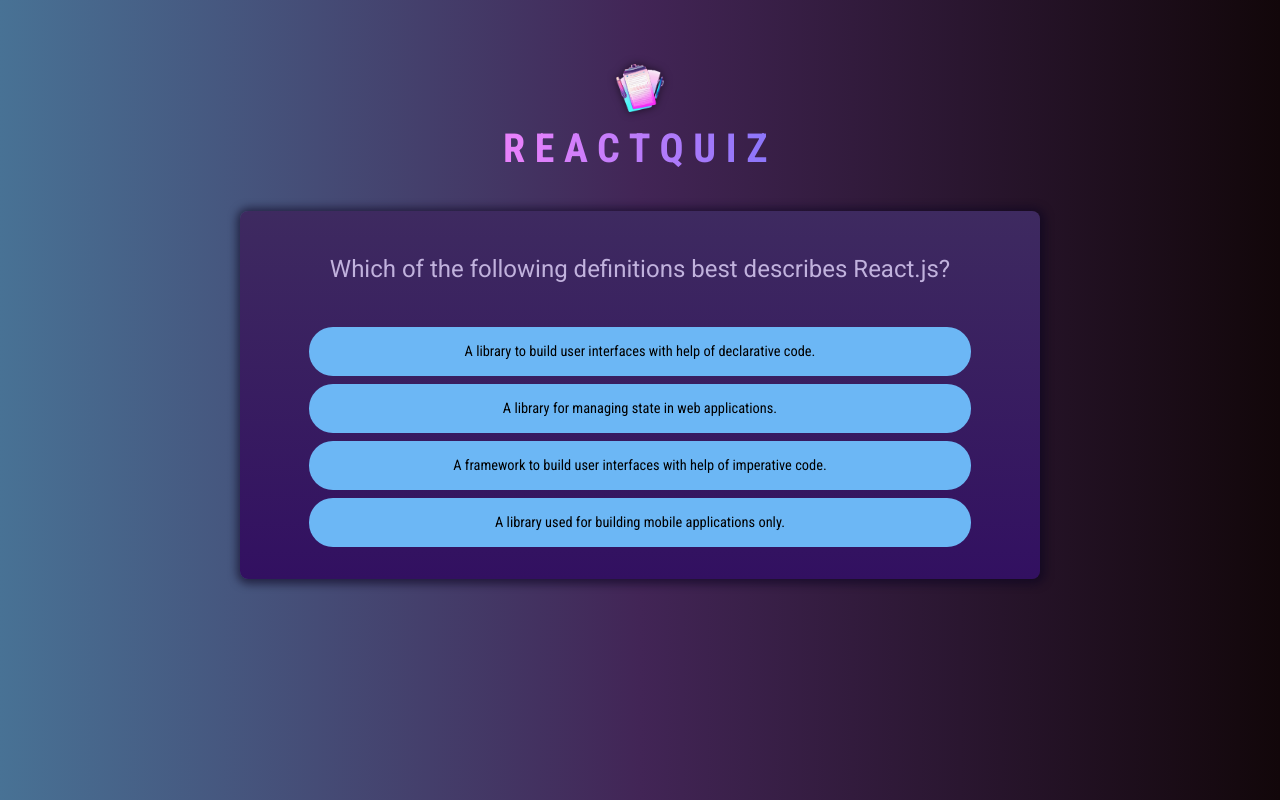
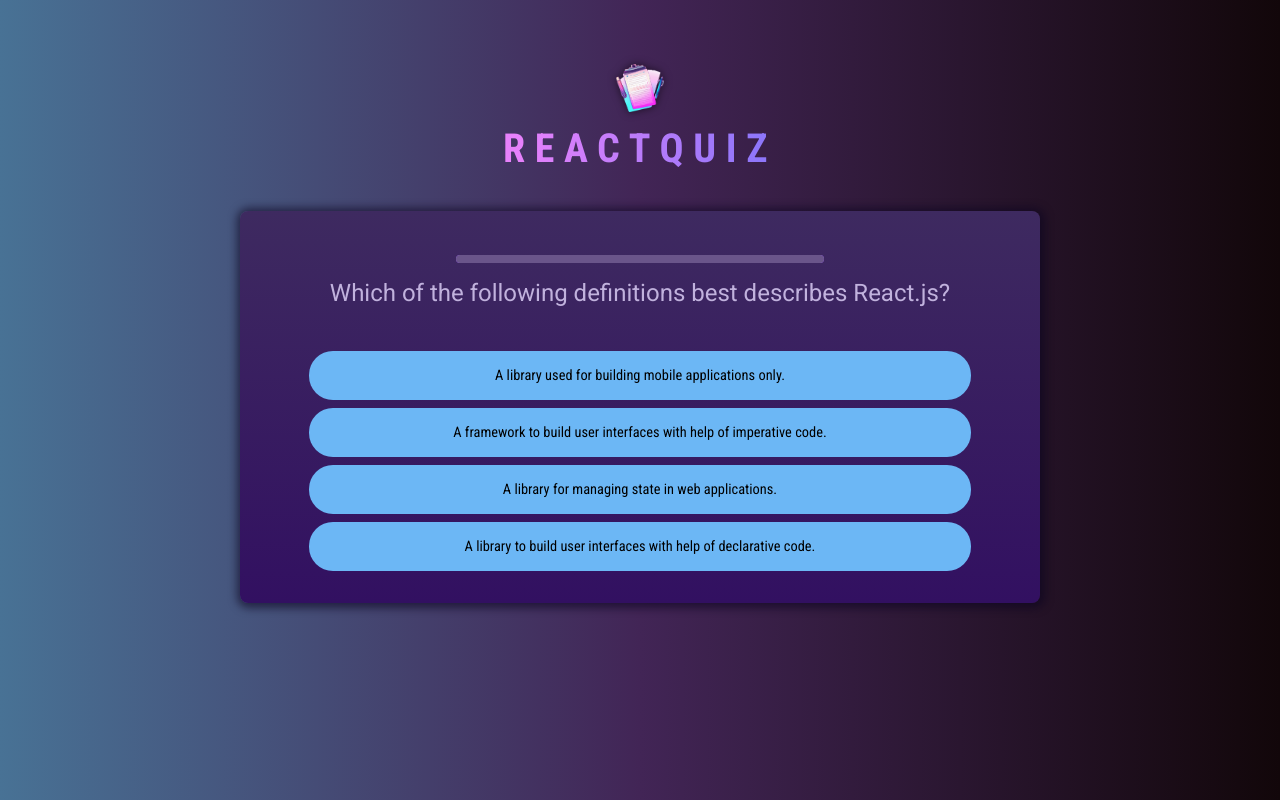
Before and after one commit to dinesdayrit/react-quiz, a React (Vite) app: page / in a window 1280 px wide. Built offline with nearby package versions, Linux system fonts and the light colour scheme.

Commit message:
add timer

```diff
--- /dev/null
+++ b/src/components/QuestionTimer.jsx
@@ -0,0 +1,20 @@
+import { useState, useEffect } from "react";
+
+
+export default function QuestionTimer({ timeout, onTimeout }) {
+    const [remainingTime, setRemainingTime] = useState(timeout);
+
+    useEffect(() => {
+        setTimeout(onTimeout, timeout);
+    }, [timeout, onTimeout]);
+
+    useEffect(() => {
+        setInterval(() => {
+            setRemainingTime(prevRemainingTime => prevRemainingTime  - 100);
+        }, 100)
+    }, []);
+
+
+
+    return <progress id="question-time" max={timeout} value={remainingTime}/>
+}
--- a/src/components/Quiz.jsx
+++ b/src/components/Quiz.jsx
@@ -1,27 +1,44 @@
-import { useState } from "react"
+import { useState } from "react";
 import QUESTIONS from "../questions";
+import quizCompleteImg from "../assets/quiz-complete.png";
+import QuestionTimer from "./QuestionTimer";
 
 export default function Quiz() {
     const [userAnsers, setUserAnswer] = useState([]);
 
-    const activeQuestionIndex = userAnsers.length
+    const activeQuestionIndex = userAnsers.length;
+    const quizIsComplete  = activeQuestionIndex === QUESTIONS.length;
+
+    if (quizIsComplete) {
+        return <div id="summary">
+        <img src={quizCompleteImg} alt="quizCompleteImg"/>
+        <h2>Quiz Complete</h2>
+        </div>
+    }
+
+    const shuffledAnswers = [...QUESTIONS[activeQuestionIndex].answers];
+    shuffledAnswers.sort(() => Math.random() -0.5);
 
     const handleSelectAnswer = (selectedAnswer) => {
         setUserAnswer((prevUserAnswer) => {
             return [...prevUserAnswer, selectedAnswer];
         });
+
     }
 
     return (
         <div id="quiz">
         <div id="question">
+            <QuestionTimer
+             timeout={10000}
+             onTimeout={() => handleSelectAnswer(null)}
+            />
             <h2>{QUESTIONS[activeQuestionIndex].text}</h2>
             <ul id="answers">
-                {QUESTIONS[activeQuestionIndex].answers.map((answer) => (
+                {shuffledAnswers.map((answer) => (
                     <li key={answer} className="answer">
                      <button onClick={() => handleSelectAnswer(answer)}>{answer}</button>
                     </li>
-
                 ))}
             </ul>
         </div>
```
